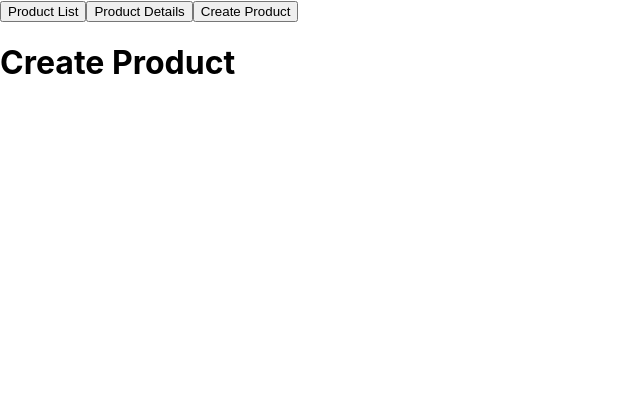
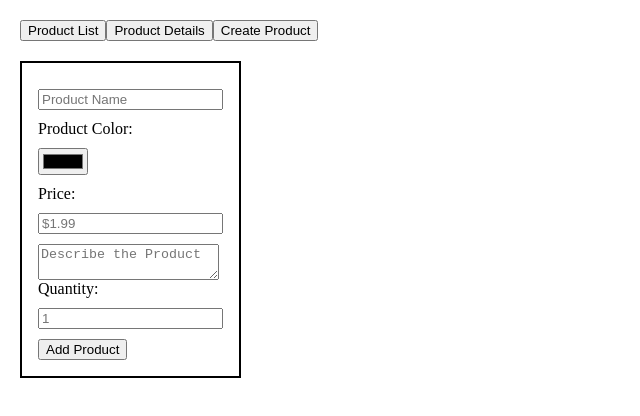
Before and after one commit to AlyxMoon/epicodus-react-week02-merch-site, a React (Create React App) app: page / in a window 1280 px wide. Both pictures are taken after a click on the button "Create Product". Shown: the top 416 px of the page, without its empty margins (0-640 px from the left). Built offline with nearby package versions, Linux system fonts and the light colour scheme.

Commit message:
add ability to create products and save that
Co-authored-by: krishops <krishops@users.noreply.github.com>

```diff
--- a/src/App.jsx
+++ b/src/App.jsx
@@ -8,6 +8,7 @@ class App extends React.Component {
     super()
     this.state = {
       page: 0,
+      fullProductList: []
     }
   }
 
@@ -17,7 +18,14 @@ class App extends React.Component {
     })
   }
 
+  addNewProductToList = (newProduct) => {
+    const newFullProductList = this.state.fullProductList.concat(newProduct);
+    this.setState({ fullProductList: newFullProductList, page: 0 });
+  }
+
   render () {
+    console.log(this.state)
+
     return (
       <div className="App">
         <nav>
@@ -34,7 +42,9 @@ class App extends React.Component {
 
         {this.state.page === 0 && <ProductList />}
         {this.state.page === 1 && <ProductDetails />}
-        {this.state.page === 2 && <ProductCreate />}
+        {this.state.page === 2 && (
+          <ProductCreate onNewProductCreation={(product) => this.addNewProductToList(product)} />
+        )}
       </div>
     )
   }
--- a/src/pages/ProductCreate.jsx
+++ b/src/pages/ProductCreate.jsx
@@ -1,12 +1,56 @@
 import React from 'react';
+import {v4} from 'uuid';
+import PropTypes from 'prop-types'
 
-function ProductCreate() {
+function ProductCreate (props) {
+
+  function createNewProduct(event) {
+    event.preventDefault();
+
+    props.onNewProductCreation({
+      product: event.target.product.value,
+      color: event.target.color.value,
+      price: event.target.price.value,
+      description: event.target.description.value,
+      quantity: event.target.quantity.value,
+      id: v4()
+    });
+  }
 
   return (
-    <React.Fragment>
-      <h1>Create Product</h1>
-    </React.Fragment>
+    <form onSubmit={createNewProduct}>
+      <input
+        type='text'
+        name='product'
+        placeholder='Product Name' />
+
+      <label>Product Color:</label>
+      <input
+        type='color'
+        name='color' />
+
+      <label>Price:</label>
+      <input
+        type='number'
+        name='price'
+        placeholder='$1.99' />
+
+      <textarea
+        name='description'
+        placeholder='Describe the Product' />
+
+      <label>Quantity:</label>
+      <input
+        type='number'
+        name='quantity'
+        placeholder='1' />
+      <button type='submit'>Add Product</button>
+    </form>
   )
 }
 
+ProductCreate.propTypes = {
+  onNewProductCreation: PropTypes.func
+}
+
 export default ProductCreate;
--- a/src/styles/main.css
+++ b/src/styles/main.css
@@ -1,13 +1,23 @@
 body {
-  margin: 0;
-  font-family: -apple-system, BlinkMacSystemFont, 'Segoe UI', 'Roboto', 'Oxygen',
-    'Ubuntu', 'Cantarell', 'Fira Sans', 'Droid Sans', 'Helvetica Neue',
-    sans-serif;
-  -webkit-font-smoothing: antialiased;
-  -moz-osx-font-smoothing: grayscale;
+  margin: 20px;
 }
 
-code {
-  font-family: source-code-pro, Menlo, Monaco, Consolas, 'Courier New',
-    monospace;
+form {
+  display: inline-flex;
+  flex-direction: column;
+  align-items: flex-start;
+
+  margin: 20px 0;
+  padding: 1em;
+
+  border: 2px solid black;
+
 }
+
+form input, form label {
+  display: block;
+}
+
+form input {
+  margin: 10px 0;
+}
```
